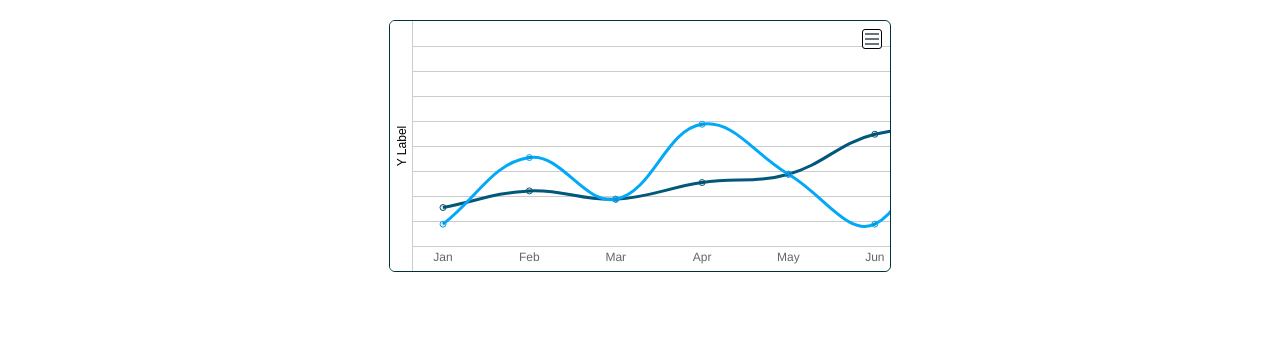
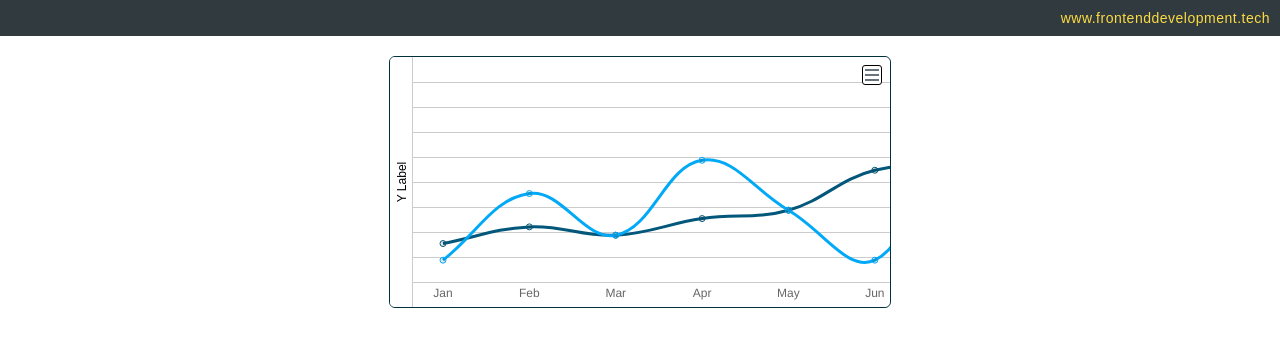
Before and after one commit to eastcoastdeveloper/chartjs-line-chart-fj8tc8, an Angular app: page / in a window 1280 px wide. Shown: the top 346 px of the page. Built offline with nearby package versions, Linux system fonts and the light colour scheme.

Commit message:
2 files modified

```diff
--- a/src/app/app.component.html
+++ b/src/app/app.component.html
@@ -1 +1,3 @@
+<a class="website" href="https://frontenddevelopment.tech/" target="_blank">www.frontenddevelopment.tech</a>
+
 <line-chart></line-chart>
--- a/src/styles.css
+++ b/src/styles.css
@@ -1,3 +1,18 @@
+html, body {
+  margin: 0;
+  padding: 0;
+}
+.website {
+  font: normal 14px sans-serif;
+  letter-spacing: .5px;
+  display: block;
+  cursor: pointer;
+  background-color: #313b3f;
+  color: #fcdb42;
+  padding: 10px;
+  text-decoration: none;
+  text-align: right;
+}
 .dashboard-link {
   font: normal 14px sans-serif;
   position: fixed;
```
